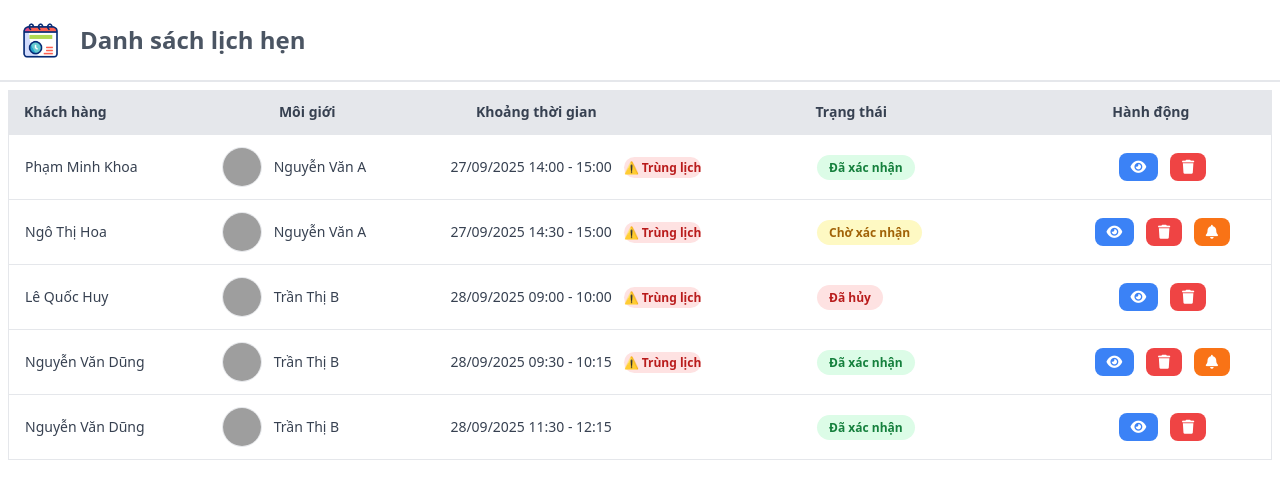
After one commit to Nhta22004335/TH1606, a PHP site: page /app/views/quan_tri/datlich.php in a window 1280 px wide. The commit adds this page. Shown: the top 499 px of the page. Run offline with PHP 8.4, Linux system fonts and the light colour scheme; lists and menus that the app fills with data are empty; some libraries are stand-ins or nearby versions; grey boxes are pictures that could not be loaded.

Commit message:
22004335

```diff
--- /dev/null
+++ b/php/app/views/quan_tri/datlich.php
@@ -0,0 +1,227 @@
+<?php
+// Demo dữ liệu (có thêm thoigianbatdau & thoigiankt)
+$datlich = [
+    [
+        "id" => 1,
+        "khachhang" => "Phạm Minh Khoa",
+        "broker" => "Nguyễn Văn A",
+        "avatar" => "https://i.pravatar.cc/100?img=1",
+        "thoigianbatdau" => "2025-09-27 14:00",
+        "thoigiankt"     => "2025-09-27 15:00",
+        "trangthai"      => "Đã xác nhận",
+        "ghichu"         => "Trao đổi về căn hộ Q7"
+    ],
+    [
+        "id" => 2,
+        "khachhang" => "Ngô Thị Hoa",
+        "broker" => "Nguyễn Văn A",
+        "avatar" => "https://i.pravatar.cc/100?img=1",
+        "thoigianbatdau" => "2025-09-27 14:30", // trùng id=1
+        "thoigiankt"     => "2025-09-27 15:00",
+        "trangthai"      => "Chờ xác nhận",
+        "ghichu"         => "Tư vấn biệt thự Phú Mỹ Hưng"
+    ],
+    [
+        "id" => 3,
+        "khachhang" => "Lê Quốc Huy",
+        "broker" => "Trần Thị B",
+        "avatar" => "https://i.pravatar.cc/100?img=2",
+        "thoigianbatdau" => "2025-09-28 09:00",
+        "thoigiankt"     => "2025-09-28 10:00",
+        "trangthai"      => "Đã hủy",
+        "ghichu"         => "Khách hủy vì bận công tác"
+    ],
+    [
+        "id" => 4,
+        "khachhang" => "Nguyễn Văn Dũng",
+        "broker" => "Trần Thị B",
+        "avatar" => "https://i.pravatar.cc/100?img=2",
+        "thoigianbatdau" => "2025-09-28 09:30", // trùng id=3
+        "thoigiankt"     => "2025-09-28 10:15",
+        "trangthai"      => "Đã xác nhận",
+        "ghichu"         => "Xem nhà phố Thủ Đức"
+    ]
+    ,
+    [
+        "id" => 5,
+        "khachhang" => "Nguyễn Văn Dũng",
+        "broker" => "Trần Thị B",
+        "avatar" => "https://i.pravatar.cc/100?img=2",
+        "thoigianbatdau" => "2025-09-28 11:30", // trùng id=3
+        "thoigiankt"     => "2025-09-28 12:15",
+        "trangthai"      => "Đã xác nhận",
+        "ghichu"         => "Xem nhà phố Thủ Đức"
+    ]
+];
+
+// Thêm timestamp để dễ so sánh
+foreach ($datlich as &$lich) {
+    $lich['start'] = strtotime($lich['thoigianbatdau']);
+    $lich['end']   = strtotime($lich['thoigiankt']);
+}
+unset($lich);
+
+// Phát hiện trùng + đánh dấu cái đến sau
+$duplicatedIds = [];
+$needNotifyIds = [];
+
+foreach ($datlich as $i => $lich1) {
+    foreach ($datlich as $j => $lich2) {
+        if ($i >= $j) continue;
+        if ($lich1['broker'] === $lich2['broker']) {
+            if ($lich1['start'] < $lich2['end'] && $lich2['start'] < $lich1['end']) {
+                // cả hai trùng
+                $duplicatedIds[] = $lich1['id'];
+                $duplicatedIds[] = $lich2['id'];
+
+                // lịch đến sau thì cần hiển thị nút thông báo
+                if ($lich1['start'] < $lich2['start']) {
+                    $needNotifyIds[] = $lich2['id'];
+                } else {
+                    $needNotifyIds[] = $lich1['id'];
+                }
+            }
+        }
+    }
+}
+$duplicatedIds = array_unique($duplicatedIds);
+$needNotifyIds = array_unique($needNotifyIds);
+?>
+
+<!DOCTYPE html>
+<html lang="vi">
+<head>
+  <meta charset="UTF-8">
+  <title>Quản lý lịch hẹn</title>
+  <script src="https://cdn.tailwindcss.com"></script>
+  <link rel="stylesheet" href="../../../public/assets/fontawesome/css/all.min.css">
+</head>
+<body>
+
+<!-- Header -->
+<header class="flex items-center gap-4 bg-white p-4 border-b-2">
+    <img src="../../../public/assets/anhht/0/calendar.gif" alt="Chat" class="w-12 h-12">
+    <h1 class="text-2xl font-bold text-gray-600">Danh sách lịch hẹn</h1>
+</header>
+
+<div class="overflow-x-auto px-2 mt-2">
+  <!-- Header bảng -->
+  <table class="min-w-full text-sm text-gray-700 table-fixed border-collapse">
+    <thead class="bg-gray-200 sticky top-0 z-5">
+      <tr>
+        <th class="py-3 px-4 text-left">Khách hàng</th>
+        <th class="py-3 px-4 text-left">Môi giới</th>
+        <th class="py-3 px-4 text-left">Khoảng thời gian</th>
+        <th class="py-3 px-4 text-left">Trạng thái</th>
+        <th class="py-3 px-4 text-center">Hành động</th>
+      </tr>
+    </thead>
+  </table>
+
+  <!-- Nội dung cuộn -->
+  <div class="max-h-[500px] overflow-y-auto">
+    <table class="min-w-full text-sm text-gray-700 table-fixed border border-collapse">
+      <tbody class="divide-y">
+        <?php foreach ($datlich as $lich): ?>
+          <tr class="hover:bg-gray-50 transition">
+            <!-- Khách hàng -->
+            <td class="py-3 px-4 font-medium"><?= $lich['khachhang'] ?></td>
+
+            <!-- Môi giới -->
+            <td class="py-3 px-4 flex items-center gap-3">
+              <img src="<?= $lich['avatar'] ?>" alt="avatar" class="w-10 h-10 rounded-full border">
+              <span class="font-medium"><?= $lich['broker'] ?></span>
+            </td>
+
+            <!-- Thời gian -->
+            <td class="py-3 px-4">
+              <?= date("d/m/Y H:i", $lich['start']) ?> - <?= date("H:i", $lich['end']) ?>
+              <?php if (in_array($lich['id'], $duplicatedIds)): ?>
+                <span class="ml-2 px-0 py-0.5 text-xs rounded-full bg-red-100 text-red-700 font-semibold">
+                  ⚠ Trùng lịch
+                </span>
+              <?php endif; ?>
+            </td>
+
+            <!-- Trạng thái -->
+            <td class="py-3 px-4 w-[20%]">
+              <?php if ($lich['trangthai'] === "Đã xác nhận"): ?>
+                <span class="px-3 py-1 rounded-full text-xs font-semibold bg-green-100 text-green-700">
+                  <?= $lich['trangthai'] ?>
+                </span>
+              <?php elseif ($lich['trangthai'] === "Chờ xác nhận"): ?>
+                <span class="px-3 py-1 rounded-full text-xs font-semibold bg-yellow-100 text-yellow-700">
+                  <?= $lich['trangthai'] ?>
+                </span>
+              <?php else: ?>
+                <span class="px-3 py-1 rounded-full text-xs font-semibold bg-red-100 text-red-700">
+                  <?= $lich['trangthai'] ?>
+                </span>
+              <?php endif; ?>
+            </td>
+
+            <!-- Hành động -->
+            <td class="py-3 px-4 text-center space-x-2">
+              <!-- Xem chi tiết -->
+              <button
+                class="px-3 py-1 text-sm rounded-lg bg-blue-500 text-white hover:bg-blue-600"
+                onclick='openModal(<?= json_encode($lich) ?>)'>
+                <i class="fas fa-eye"></i>
+              </button>
+
+              <!-- Xóa -->
+              <button class="px-3 py-1 text-sm rounded-lg bg-red-500 text-white hover:bg-red-600">
+                <i class="fas fa-trash"></i>
+              </button>
+
+              <!-- Thông báo nếu trùng -->
+              <?php if (in_array($lich['id'], $needNotifyIds)): ?>
+                <button class="px-3 py-1 text-sm rounded-lg bg-orange-500 text-white hover:bg-orange-600">
+                  <i class="fas fa-bell"></i>
+                </button>
+              <?php endif; ?>
+            </td>
+          </tr>
+        <?php endforeach; ?>
+      </tbody>
+    </table>
+  </div>
+</div>
+
+
+<!-- Modal chi tiết -->
+<div id="modal" class="hidden fixed inset-0 bg-black bg-opacity-50 flex items-center justify-center z-50">
+  <div class="bg-white w-1/2 rounded-xl shadow-lg">
+    <!-- Header modal cố định -->
+    <div class="flex justify-between items-center px-6 py-3 border-b sticky top-0 bg-white z-10 rounded-t-xl">
+      <h2 class="text-lg font-semibold text-gray-800">📋 Chi tiết lịch hẹn</h2>
+      <button onclick="closeModal()" class="text-gray-500 hover:text-red-500">
+        <i class="fas fa-times"></i>
+      </button>
+    </div>
+    <!-- Nội dung modal cuộn -->
+    <div class="p-6 max-h-[400px] overflow-y-auto" id="modalContent">
+      <!-- Nội dung sẽ được đổ bằng JS -->
+    </div>
+  </div>
+</div>
+
+<script>
+  function openModal(data) {
+    document.getElementById("modal").classList.remove("hidden");
+    document.getElementById("modalContent").innerHTML = `
+      <p><strong>Khách hàng:</strong> ${data.khachhang}</p>
+      <p><strong>Môi giới:</strong> ${data.broker}</p>
+      <p><strong>Bắt đầu:</strong> ${new Date(data.start * 1000).toLocaleString()}</p>
+      <p><strong>Kết thúc:</strong> ${new Date(data.end * 1000).toLocaleString()}</p>
+      <p><strong>Trạng thái:</strong> ${data.trangthai}</p>
+    `;
+  }
+
+  function closeModal() {
+    document.getElementById("modal").classList.add("hidden");
+  }
+</script>
+
+</body>
+</html>
--- a/php/app/views/quan_tri/lichsuxacthuc.php
+++ b/php/app/views/quan_tri/lichsuxacthuc.php
@@ -45,7 +45,6 @@
         $stmt = $pdo->prepare($sql);
         $stmt->bindValue(':searchPattern', "%$search%", PDO::PARAM_STR);
     } else {
-            // Không có từ khóa, lấy tất cả
         $sql = "
             SELECT lsdx.*, nd.ten_dang_nhap
             FROM lich_su_dn_dx lsdx
```
Also changed, not shown: php/app/views/quan_tri/trangchu.php (+8 -5 lines), php/public/assets/anhht/0/calendar.gif (added).
